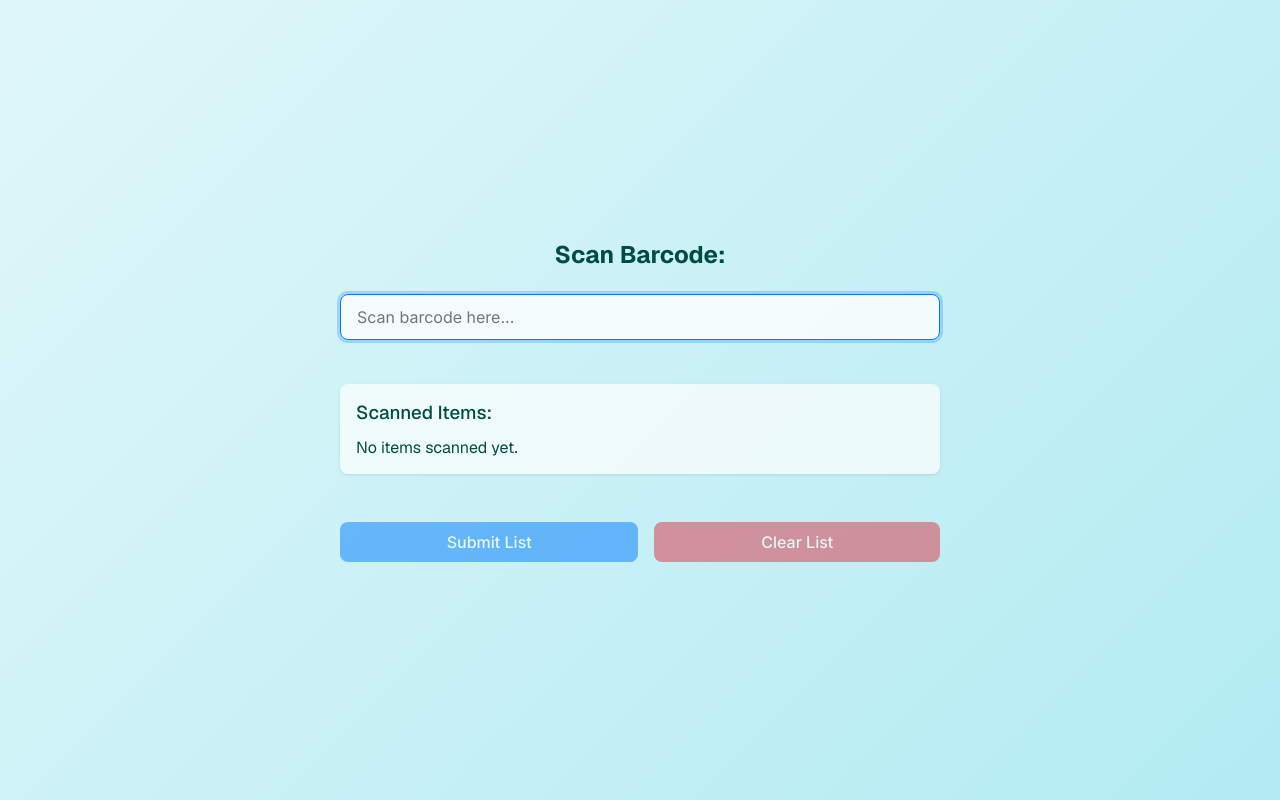
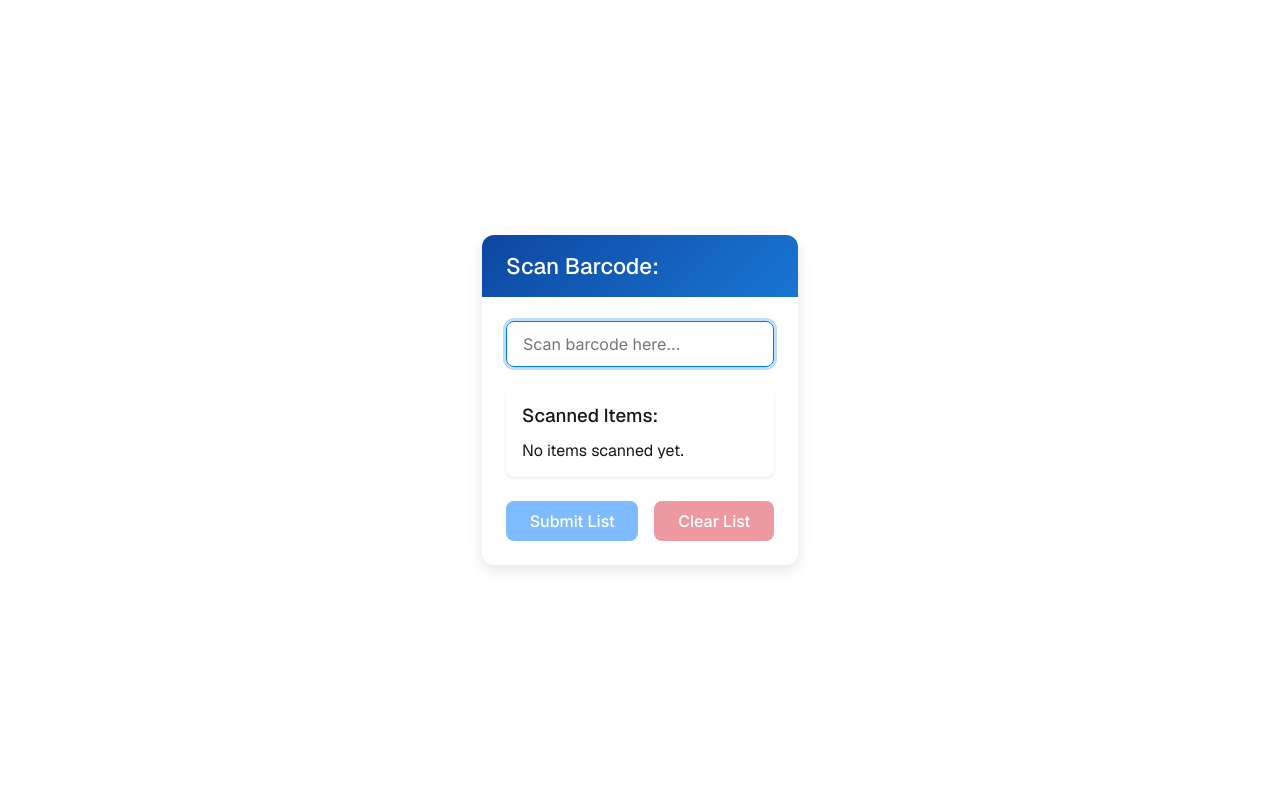
Before and after one commit to Deeligz/mainscan, a Next.js app: page / in a window 1280 px wide. Built offline with nearby package versions, Linux system fonts and the light colour scheme.

Commit message:
style: Revert page background to white

```diff
--- a/src/app/globals.css
+++ b/src/app/globals.css
@@ -1,15 +1,15 @@
 @import url('https://fonts.googleapis.com/css2?family=Inter:wght@400;500;700&display=swap');
 
 :root {
-  --background: linear-gradient(135deg, #e0f7fa 0%, #b2ebf2 100%);
-  --foreground: #004d40;
+  --background: #ffffff;
+  --foreground: #171717;
   --font-sans: 'Inter', sans-serif;
 }
 
 @media (prefers-color-scheme: dark) {
   :root {
-    --background: linear-gradient(135deg, #01579b 0%, #002f6c 100%);
-    --foreground: #e0f7fa;
+    --background: #0a0a0a;
+    --foreground: #ededed;
   }
 }
 
@@ -25,7 +25,6 @@ body {
   font-family: var(--font-sans);
   -webkit-font-smoothing: antialiased;
   -moz-osx-font-smoothing: grayscale;
-  min-height: 100vh;
 }
 
 * {
--- a/src/app/page.module.css
+++ b/src/app/page.module.css
@@ -30,11 +30,10 @@
 .main {
   display: flex;
   flex-direction: column;
-  gap: 24px;
+  justify-content: center;
+  align-items: center;
   grid-row-start: 2;
-  width: 100%;
-  max-width: 600px;
-  align-items: center;
+  padding: 20px;
 }
 
 .main ol {
@@ -364,3 +363,52 @@ a.secondary {
 }
 
 /* --- End Camera Modal Styles --- */
+
+/* --- Main Content Card Styles --- */
+.mainCard {
+  background-color: #ffffff;
+  border-radius: 12px;
+  box-shadow: 0 5px 15px rgba(0, 0, 0, 0.1);
+  width: 100%; /* Take full width of parent (.main) */
+  max-width: 600px; /* Max width */
+  display: flex;
+  flex-direction: column;
+  align-items: stretch; /* Stretch children to fill width */
+  overflow: hidden; /* Ensure header corners are clipped */
+}
+
+.cardHeader {
+  background: linear-gradient(135deg, #0d47a1 0%, #1976d2 100%); /* Deep blue gradient */
+  color: white;
+  padding: 16px 24px;
+  /* border-top-left-radius: 12px; Inherited from mainCard due to overflow:hidden */
+  /* border-top-right-radius: 12px; Inherited from mainCard due to overflow:hidden */
+}
+
+.cardHeader h2 {
+  margin: 0;
+  font-size: 1.4rem;
+  font-weight: 500;
+}
+
+/* Adjust padding/margins for elements inside the card */
+.mainCard > .scanInput,
+.mainCard > .scanListContainer,
+.mainCard > .actionButtonsContainer {
+  margin-left: 24px;
+  margin-right: 24px;
+  width: auto; /* Let the card padding handle width */
+}
+
+.mainCard > .scanInput {
+  margin-top: 24px; /* Space below header */
+}
+
+.mainCard > .scanListContainer {
+  margin-top: 20px; /* Keep existing margin */
+}
+
+.mainCard > .actionButtonsContainer {
+  margin-top: 24px; /* Keep existing margin */
+  margin-bottom: 24px; /* Add space at the bottom of the card */
+}
--- a/src/app/page.tsx
+++ b/src/app/page.tsx
@@ -145,8 +145,17 @@ export default function Home() {
 
   return (
     <div className={styles.page}>
+      {/* Keep .main primarily for centering the card */}
       <main className={styles.main}>
+        {/* --- Main Content Card --- */}
+        <div className={styles.mainCard}>
+          {/* Card Header with Title */}
+          <div className={styles.cardHeader}>
             <h2>Scan Barcode:</h2>
+          </div>
+
+          {/* Card Body Content */}
+          {/* Input Field */}
           <input
             ref={inputRef}
             type="text"
@@ -154,10 +163,10 @@ export default function Home() {
             onChange={(e) => setScannedData(e.target.value)}
             placeholder="Scan barcode here..."
             className={styles.scanInput}
-          disabled={isCameraOpen} // Disable input while camera is open
+            disabled={isCameraOpen}
           />
 
-        {/* Replace Placeholder with Actual Camera Modal */}
+          {/* Camera Modal Placeholder/Render (if open) */}
           {isCameraOpen && (
             <div className={styles.cameraOverlay}> {/* Modal backdrop */}
               <div className={styles.cameraModal}> {/* Modal container */}
@@ -186,6 +195,7 @@ export default function Home() {
             </div>
           )}
 
+          {/* Scanned Items List */}
           <div className={styles.scanListContainer}>
             <h3>Scanned Items:</h3>
             {scannedItems.length === 0 ? (
@@ -204,7 +214,8 @@ export default function Home() {
             )}
           </div>
 
-        <div className={styles.actionButtonsContainer}> {/* New container for buttons */}
+          {/* Action Buttons */}
+          <div className={styles.actionButtonsContainer}>
             <button
               onClick={handleSubmit}
               className={`${styles.button} ${styles.submitButton}`} // Add classes for styling
@@ -220,6 +231,8 @@ export default function Home() {
               Clear List
             </button>
           </div>
+        </div>
+        {/* --- End Main Content Card --- */}
       </main>
     </div>
   );
```
Lines whose indentation alone changed are shown as unchanged.
